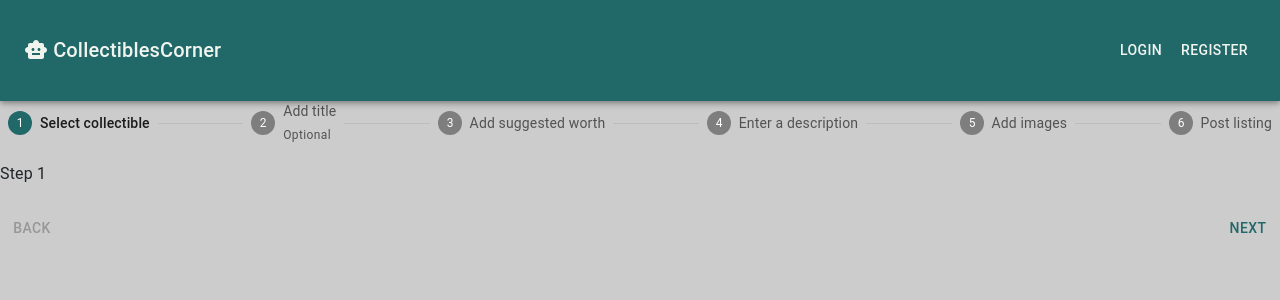
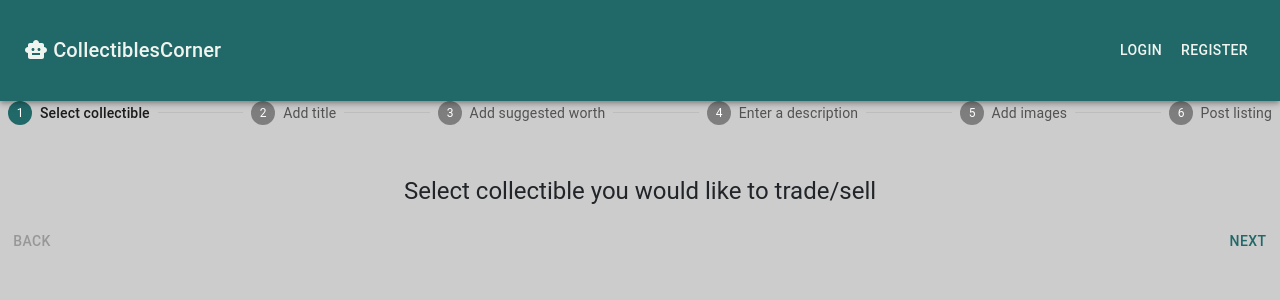
Before and after one commit to Parmoi/capstone-project-3900f11adusm, a React (Create React App) app in the folder frontend/: page / in a window 1280 px wide. Shown: the top 300 px of the page. Built offline with nearby package versions, Linux system fonts and the light colour scheme; the HTML template or start-up script is replaced by a standard one.

Commit message:
Added components

```diff
--- a/frontend/src/components/Stepper.jsx
+++ b/frontend/src/components/Stepper.jsx
@@ -8,47 +8,16 @@ import Typography from '@mui/material/Typography';
 
 const steps = ['Select collectible', 'Add title', 'Add suggested worth', 'Enter a description', 'Add images', 'Post listing'];
 
-// Taken from https://mui.com/material-ui/react-stepper/
-const SellStepper = () => {
+// Derived from https://mui.com/material-ui/react-stepper/
+const SellStepper = ({ stepperContent }) => {
   const [activeStep, setActiveStep] = React.useState(0);
-  const [skipped, setSkipped] = React.useState(new Set());
-
-  const isStepOptional = (step) => {
-    return step === 1;
-  };
-
-  const isStepSkipped = (step) => {
-    return skipped.has(step);
-  };
 
   const handleNext = () => {
-    let newSkipped = skipped;
-    if (isStepSkipped(activeStep)) {
-      newSkipped = new Set(newSkipped.values());
-      newSkipped.delete(activeStep);
-    }
-
     setActiveStep((prevActiveStep) => prevActiveStep + 1);
-    setSkipped(newSkipped);
   };
 
   const handleBack = () => {
     setActiveStep((prevActiveStep) => prevActiveStep - 1);
-  };
-
-  const handleSkip = () => {
-    if (!isStepOptional(activeStep)) {
-      // You probably want to guard against something like this,
-      // it should never occur unless someone's actively trying to break something.
-      throw new Error("You can't skip a step that isn't optional.");
-    }
-
-    setActiveStep((prevActiveStep) => prevActiveStep + 1);
-    setSkipped((prevSkipped) => {
-      const newSkipped = new Set(prevSkipped.values());
-      newSkipped.add(activeStep);
-      return newSkipped;
-    });
   };
 
   const handleReset = () => {
@@ -61,14 +30,6 @@ const SellStepper = () => {
         {steps.map((label, index) => {
           const stepProps = {};
           const labelProps = {};
-          if (isStepOptional(index)) {
-            labelProps.optional = (
-              <Typography variant="caption">Optional</Typography>
-            );
-          }
-          if (isStepSkipped(index)) {
-            stepProps.completed = false;
-          }
           return (
             <Step key={label} {...stepProps}>
               <StepLabel {...labelProps}>{label}</StepLabel>
@@ -88,7 +49,9 @@ const SellStepper = () => {
         </React.Fragment>
       ) : (
         <React.Fragment>
-          <Typography sx={{ mt: 2, mb: 1 }}>Step {activeStep + 1}</Typography>
+          <Box sx={{ display: 'flex', flexDirection: 'column', justifyContent: 'center', alignItems: 'center', mt: '50px', height: '100%' }}>
+            {stepperContent[activeStep]}
+          </Box>
           <Box sx={{ display: 'flex', flexDirection: 'row', pt: 2 }}>
             <Button
               color="inherit"
@@ -99,11 +62,6 @@ const SellStepper = () => {
               Back
             </Button>
             <Box sx={{ flex: '1 1 auto' }} />
-            {isStepOptional(activeStep) && (
-              <Button color="inherit" onClick={handleSkip} sx={{ mr: 1 }}>
-                Skip
-              </Button>
-            )}
 
             <Button onClick={handleNext}>
               {activeStep === steps.length - 1 ? 'Finish' : 'Next'}
--- a/frontend/src/pages/SellPage.jsx
+++ b/frontend/src/pages/SellPage.jsx
@@ -1,10 +1,22 @@
 import * as React from 'react';
 import SellStepper from "../components/Stepper";
+import Typography from '@mui/material/Typography';
+
+const SelectCollectible = () => {
+    return (
+        <Typography variant='h5'>Select collectible you would like to trade/sell</Typography>
+    );
+}
+
+const stepperContent = [
+    <SelectCollectible />,
+
+]
 
 const SellPage = () => {
 
     return (
-        <SellStepper/>
+        <SellStepper stepperContent={stepperContent} />
     );
 }
 
```
